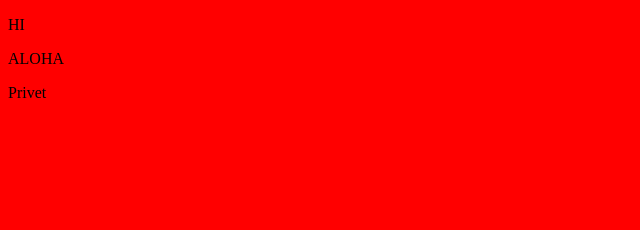
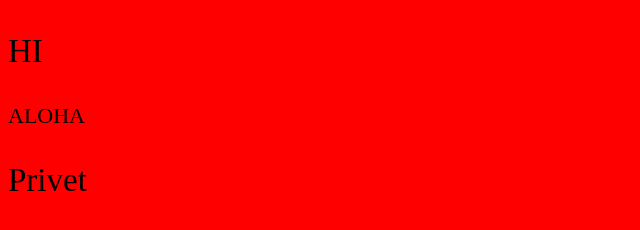
Before and after one commit to Immo4ka/Imka, a plain HTML site: page index.html in a window 1280 px wide. Shown: the whole page, without its empty margins (0-640 px from the left). Drawn offline with Linux system fonts and the light colour scheme.

Commit message:
set font sizes

```diff
--- a/style.css
+++ b/style.css
@@ -2,3 +2,10 @@ body
 {
     background: red;
 }
+body div{
+    font-size: 22px;}
+h1{ font-size: 55px;}
+p
+{
+    font-size: 33px;
+}
```
